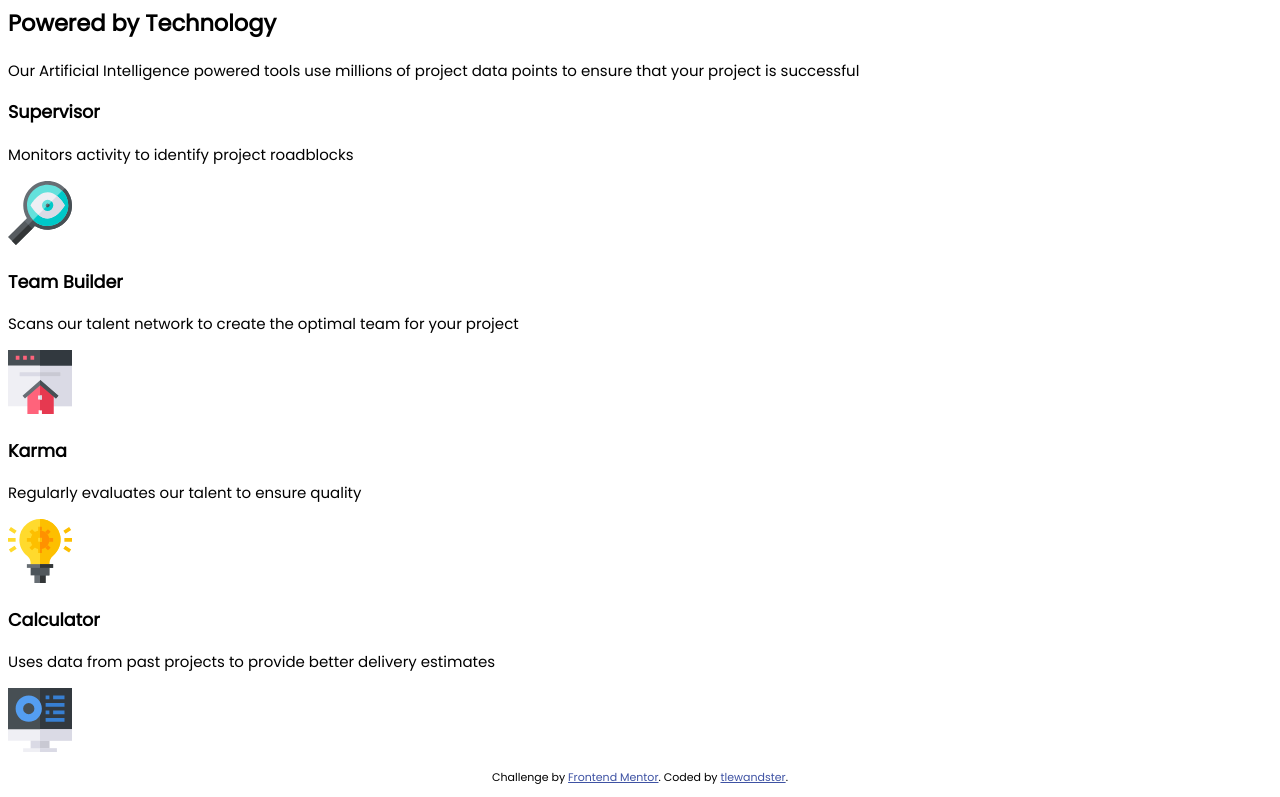
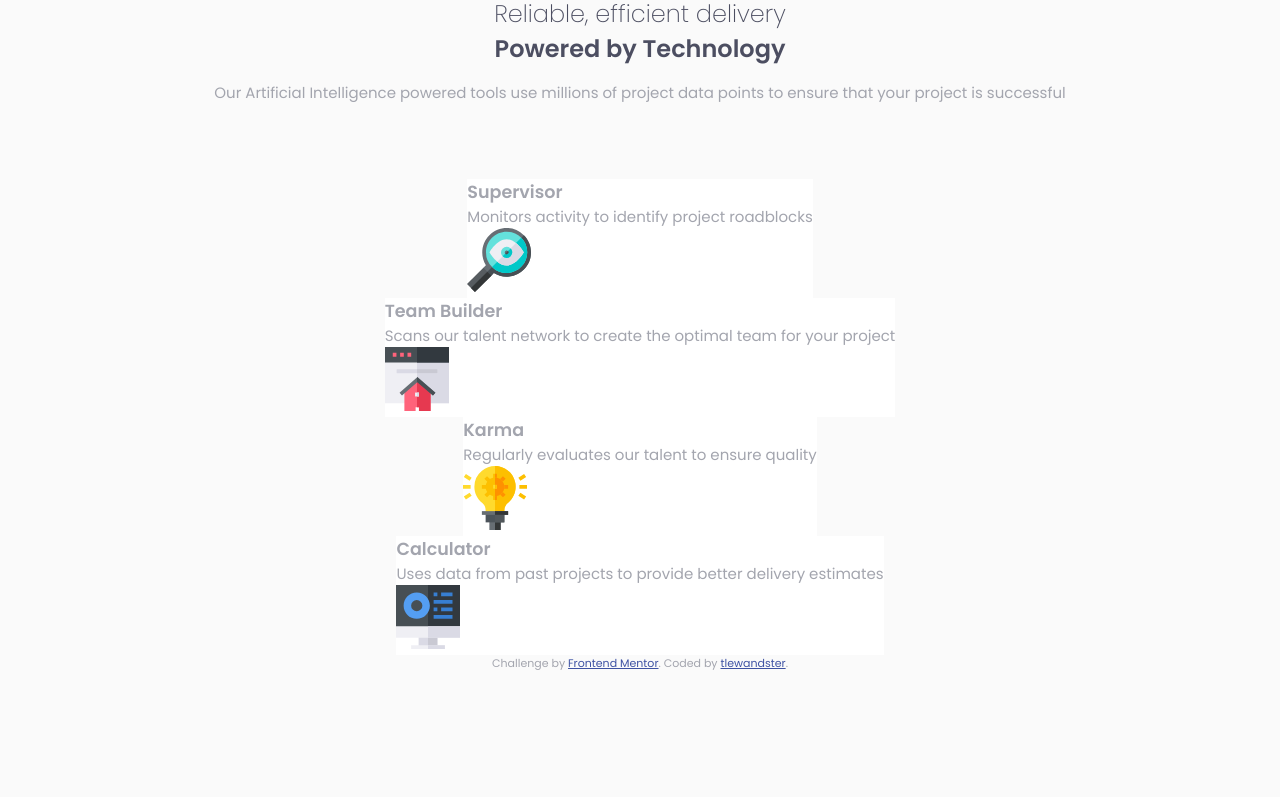
Before and after one commit to tlewandster/four-card-feature-section, a plain HTML site: page index.html in a window 1280 px wide. Shown: the part 79-876 px from the top of the page. After the commit the page ends 800 px from the top, so only its background shows below. Drawn offline with Linux system fonts and the light colour scheme.

Commit message:
Title styled

```diff
--- a/index.html
+++ b/index.html
@@ -27,13 +27,15 @@
     </style>
   </head>
   <body>
+    <main>
+      <div class="title">
         <h1>Reliable, efficient delivery</h1>
-    <h2>Powered by Technology</h2>
+        <h1 class="bold">Powered by Technology</h1>
         <p>
           Our Artificial Intelligence powered tools use millions of project data
           points to ensure that your project is successful
         </p>
-
+      </div>
       <div class="card">
         <h3>Supervisor</h3>
         <p>Monitors activity to identify project roadblocks</p>
@@ -56,6 +58,7 @@
         <p>Uses data from past projects to provide better delivery estimates</p>
         <img src="./images/icon-calculator.svg" alt="" />
       </div>
+    </main>
 
     <footer>
       <p class="attribution">
--- a/style.scss
+++ b/style.scss
@@ -10,9 +10,45 @@ $GrayishBlue: hsl(229, 6%, 66%);
 $VeryLightGray: hsl(0, 0%, 98%);
 
 //Fonts
-@import url('https://fonts.googleapis.com/css2?family=Poppins');
+@import url('https://fonts.googleapis.com/css2?family=Poppins:wght@200;400;600&display=swap');
+
+* {
+  margin: 0;
+  padding: 0;
+  box-sizing: border-box;
+}
 
 body {
   font-family: 'Poppins', sans-serif;
   font-size: 15px;
+  color: $GrayishBlue;
+  background-color: $VeryLightGray;
 }
+
+main {
+  display: flex;
+  flex-direction: column;
+  align-items: center;
+  width: 80%;
+  margin: auto;
+}
+
+.title {
+  margin: 5em 0;
+  text-align: center;
+  h1 {
+    font-size: 1.6em;
+    font-weight: 200;
+    color: $VeryDarkBlue;
+    &.bold{
+      font-weight: 600;
+    }
+  }
+  p {
+    margin-top: 1em;
+  }
+}
+
+.card {
+  background-color: white;
+}
```
Also changed, not shown: style.css. Lines whose indentation alone changed are shown as unchanged.
